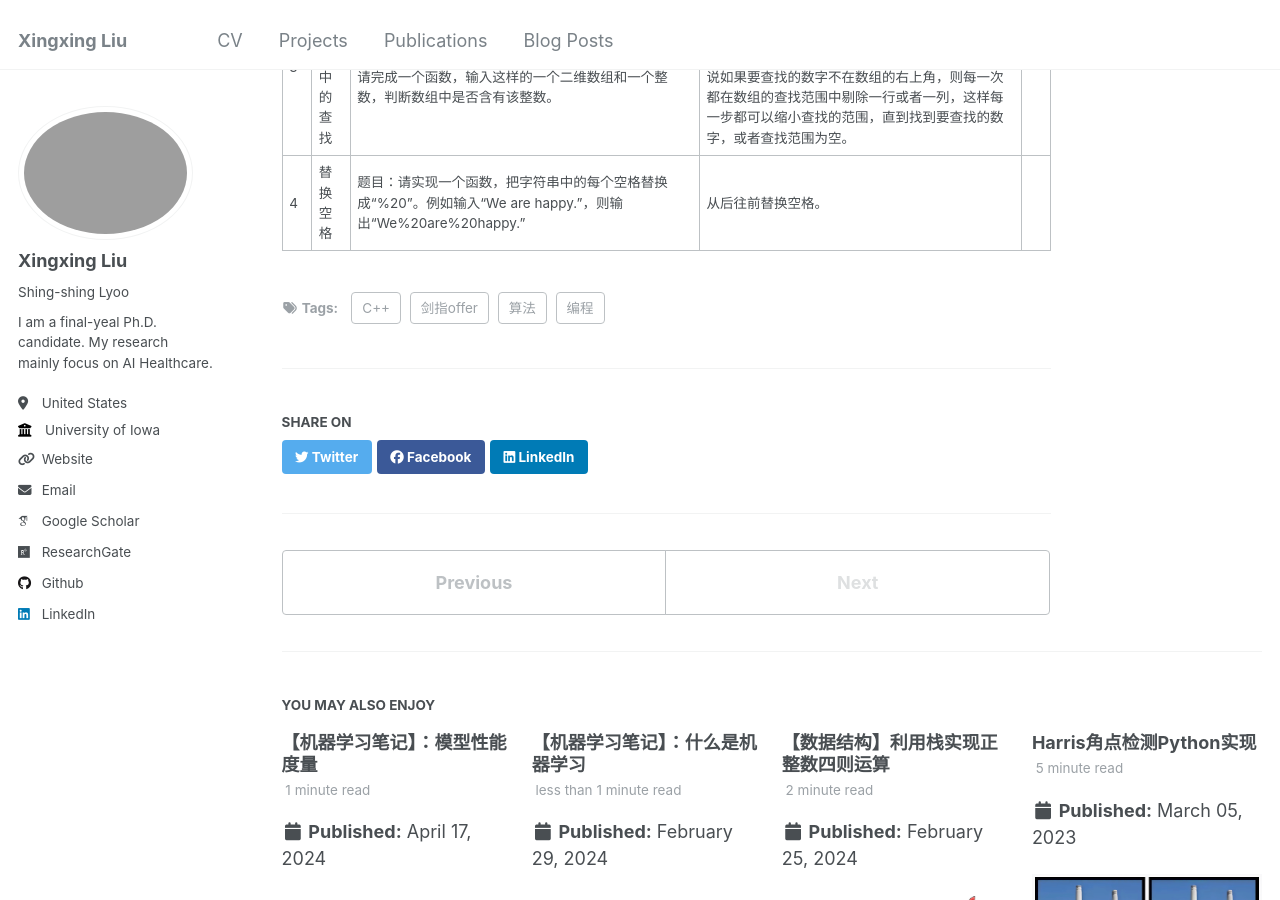
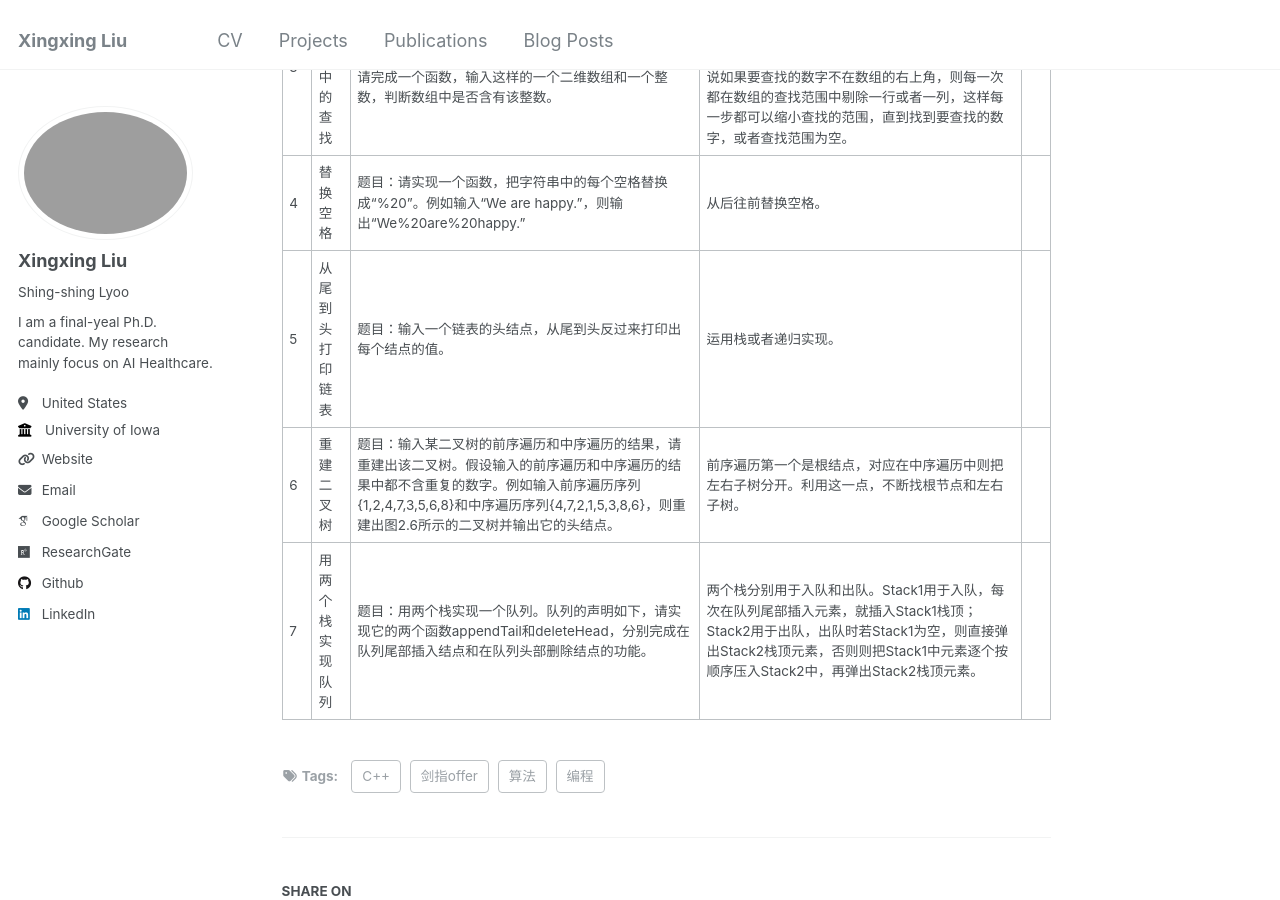
Before and after one commit to xxliu1996/xxliu1996.github.io, a Jekyll site: the page built from _posts/2024-10-26-blog-coding-interview-questions-summary.md, in a window 1280 px wide and 900 px high, scrolled down 1026 px. Built offline with Jekyll 4.4.1, drawn with Linux system fonts in a browser that asks for light colours; some web fonts are replaced.

Commit message:
add 2024-blog-coding-interview...

```diff
--- a/_posts/2024-10-26-blog-coding-interview-questions-summary.md
+++ b/_posts/2024-10-26-blog-coding-interview-questions-summary.md
@@ -17,3 +17,6 @@ tags:
 |1|赋值运算符函数|<img src='/images/blog/2024-coding-interview-questions-summary/problem-1.jpeg'>|一个简单的办法是我们先用new分配新内容再用delete释放已有的内容。这样只在分配内容成功之后再释放原来的内容，也就是当分配内存失败时我们能确保 CMyString 的实例不会被修改。我们还有一个更好的办法是先创建一个临时实例，再交换临时实例和原来的实例。||
 |3|二维数组中的查找|题目：在一个二维数组中，每一行都按照从左到右递增的顺序排序，每一列都按照从上到下递增的顺序排序。请完成一个函数，输入这样的一个二维数组和一个整数，判断数组中是否含有该整数。|首先选取数组中右上角的数字。如果该数字等于要查找的数字，查找过程结束；如果该数字大于要查找的数字，剔除这个数字所在的列；如果该数字小于要查找的数字，剔除这个数字所在的行。也就是说如果要查找的数字不在数组的右上角，则每一次都在数组的查找范围中剔除一行或者一列，这样每一步都可以缩小查找的范围，直到找到要查找的数字，或者查找范围为空。||
 |4|替换空格|题目：请实现一个函数，把字符串中的每个空格替换成“%20”。例如输入“We are happy.”，则输出“We%20are%20happy.”|从后往前替换空格。||
+|5|从尾到头打印链表|题目：输入一个链表的头结点，从尾到头反过来打印出每个结点的值。|运用栈或者递归实现。||
+|6|重建二叉树|题目：输入某二叉树的前序遍历和中序遍历的结果，请重建出该二叉树。假设输入的前序遍历和中序遍历的结果中都不含重复的数字。例如输入前序遍历序列{1,2,4,7,3,5,6,8}和中序遍历序列{4,7,2,1,5,3,8,6}，则重建出图2.6所示的二叉树并输出它的头结点。|前序遍历第一个是根结点，对应在中序遍历中则把左右子树分开。利用这一点，不断找根节点和左右子树。||
+|7|用两个栈实现队列|题目：用两个栈实现一个队列。队列的声明如下，请实现它的两个函数appendTail和deleteHead，分别完成在队列尾部插入结点和在队列头部删除结点的功能。|两个栈分别用于入队和出队。Stack1用于入队，每次在队列尾部插入元素，就插入Stack1栈顶；Stack2用于出队，出队时若Stack1为空，则直接弹出Stack2栈顶元素，否则则把Stack1中元素逐个按顺序压入Stack2中，再弹出Stack2栈顶元素。||
```
